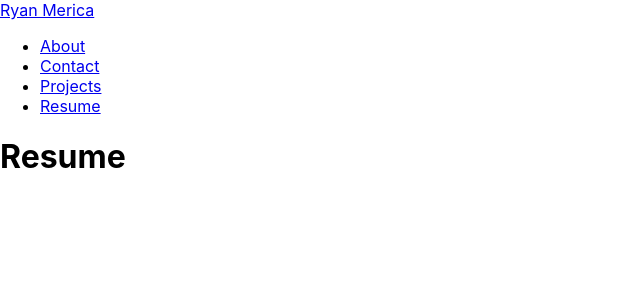
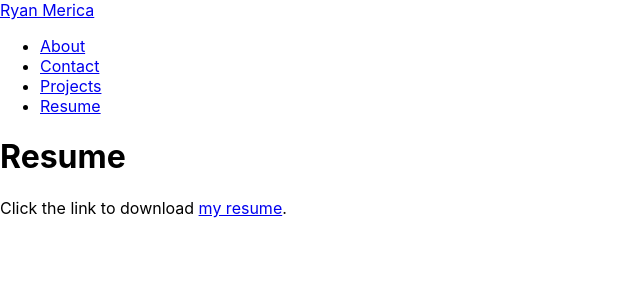
Before and after one commit to CaptMerica/portfolio-react, a React (Create React App) app: page /resume in a window 1280 px wide. Shown: the top 300 px of the page, without its empty margins (0-640 px from the left). Built offline with nearby package versions, Linux system fonts and the light colour scheme.

Commit message:
create resume page

```diff
--- a/src/Pages/Contact/Contact.jsx
+++ b/src/Pages/Contact/Contact.jsx
@@ -2,9 +2,9 @@ function Contact () {
   return(
     <div>
       <h2>Let's link up if you'd like to work with me!</h2>
-      <p>
-        If you'd like to collaborate on a project, feel free to reach out via <a href="mailto:rmerica@live.com">email</a>.
-      </p>
+        <p>
+          If you'd like to collaborate on a project, feel free to reach out via <a href="mailto:rmerica@live.com">email</a>.
+        </p>
       <section>
         <ul>
           <li>
--- a/src/Pages/Resume/Resume.jsx
+++ b/src/Pages/Resume/Resume.jsx
@@ -1,6 +1,9 @@
 function Resume () {
   return (
-    <h1>Resume</h1>
+    <main>
+      <h1>Resume</h1>
+        <p>Click the link to download <a href="/Ryan Merica Resume 2023.pdf" download>my resume</a>.</p>
+    </main>
   )
 }
 
--- a/src/components/NavBar.jsx
+++ b/src/components/NavBar.jsx
@@ -34,7 +34,7 @@ return (
             </li>
             <li>
                 <Link
-                    to='/Resume'
+                    to='/resume'
                 >
                     Resume
                 </Link>
```
